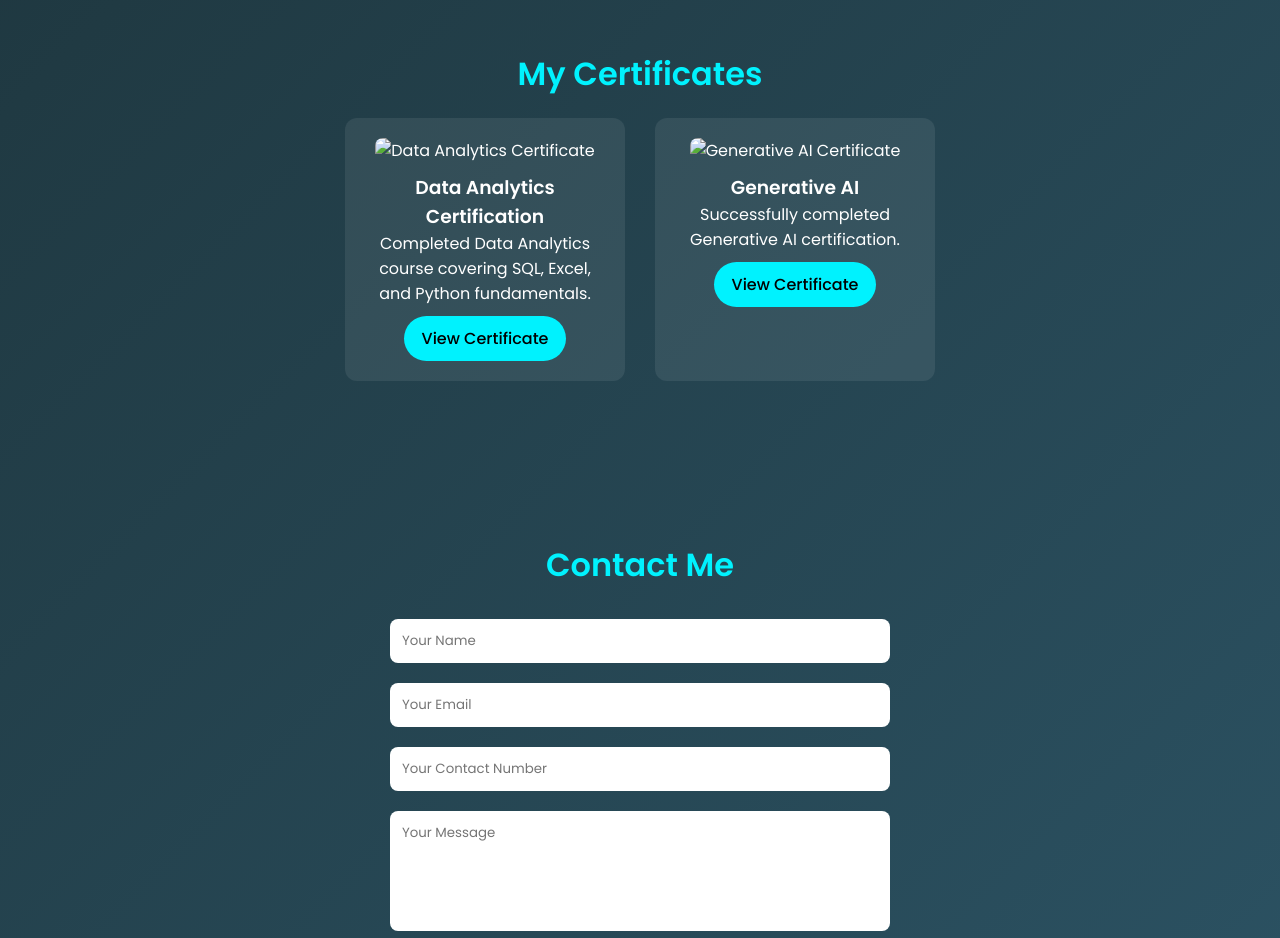
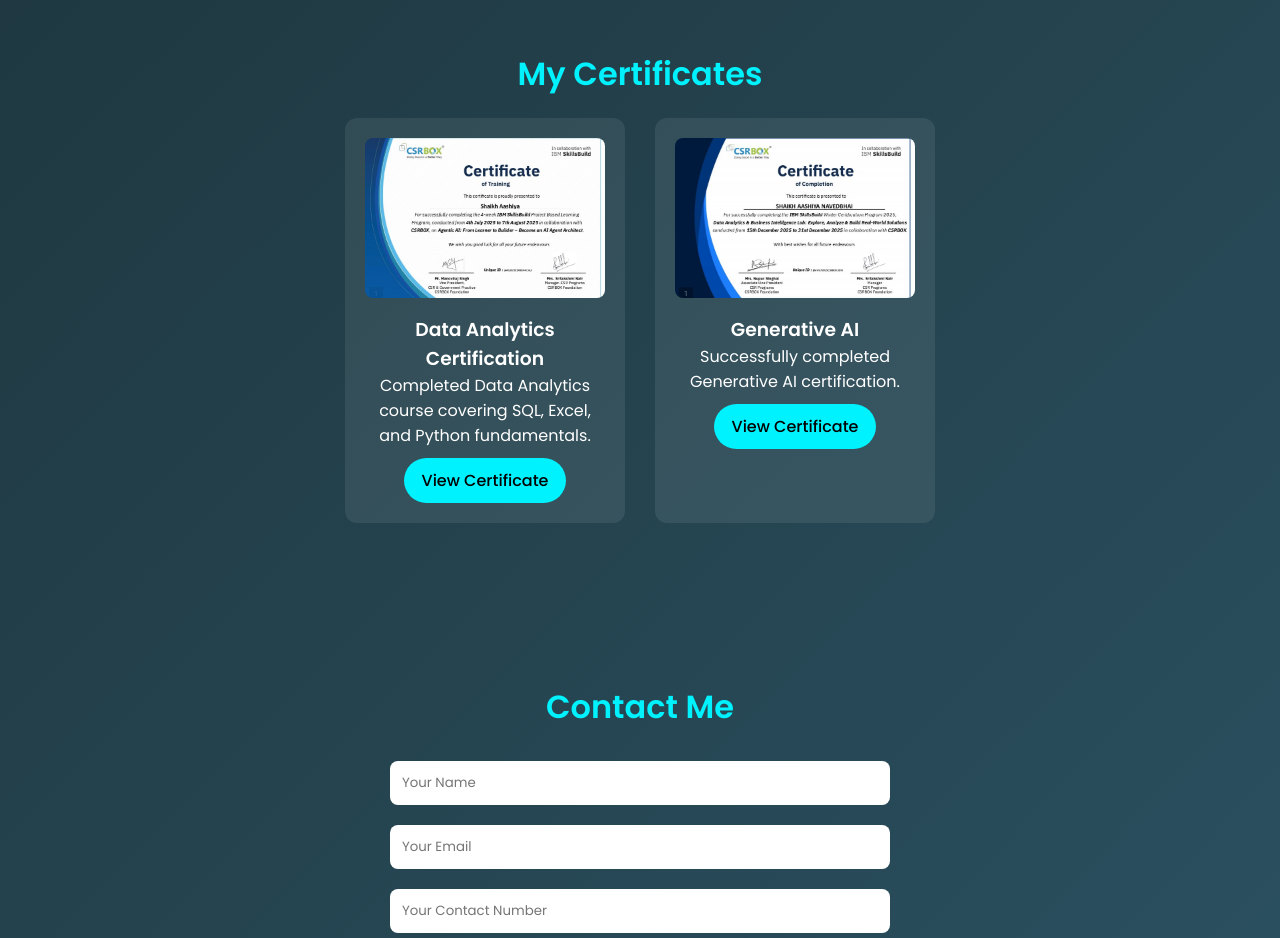
Before and after one commit to amar9090mansuri-cloud/my_portfolio, a plain HTML site: page index.html in a window 1280 px wide. Shown: the part 2220-3158 px from the top of the page. Drawn offline with Linux system fonts and the light colour scheme.

Commit message:
CHANGE CERTIFICATE IMG PATH

```diff
--- a/index.html
+++ b/index.html
@@ -112,7 +112,7 @@
 
         <!-- Data Analytics Certificate -->
         <div class="certificate-box">
-                <img src="images/genrativeAI.jpg" alt="Data Analytics Certificate">
+                <img src="genrativeAI.jpg" alt="Data Analytics Certificate">
                 <h3>Data Analytics Certification</h3>
                 <p>Completed Data Analytics course covering SQL, Excel, and Python fundamentals.</p>
                 <a href="C:\Users\DeLL\Desktop\portfolio\data_analyst.jpg" target="_blank">
@@ -122,7 +122,7 @@
 
         <!-- Generative AI Certificate -->
         <div class="certificate-box">
-                <img src="images/data_analyst.jpg" alt="Generative AI Certificate">
+                <img src="data_analyst.jpg" alt="Generative AI Certificate">
                 <h3>Generative AI</h3>
                 <p>Successfully completed Generative AI certification.</p>
                  <a href="C:\Users\DeLL\Desktop\portfolio\genrativeAI.jpg" target="_blank">
```
